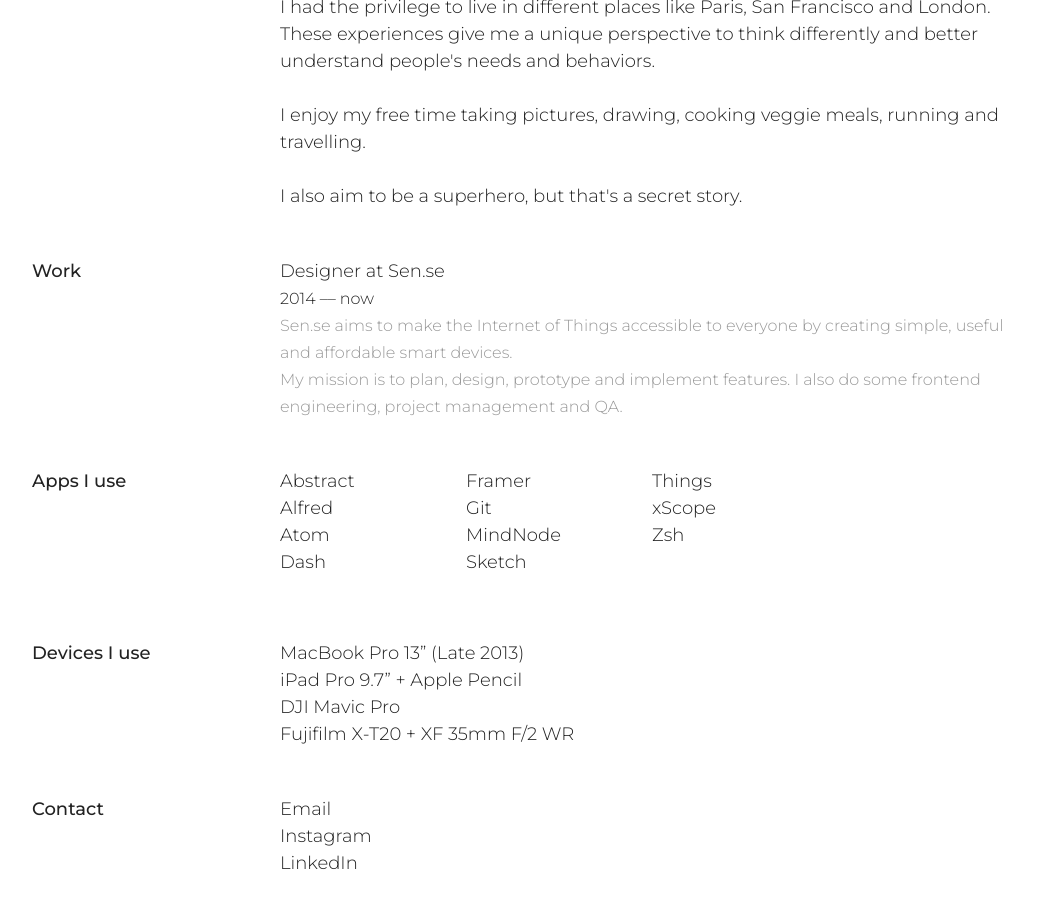
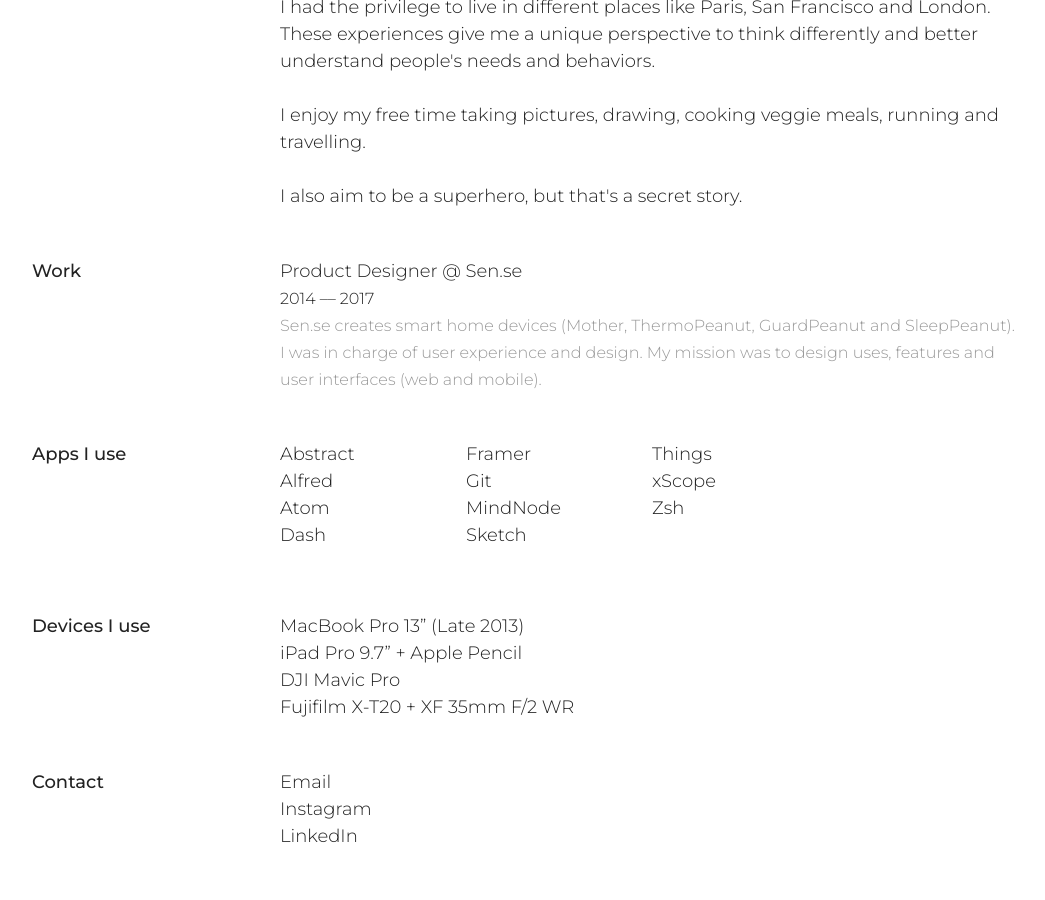
Before and after one commit to superhugo/superhugo.github.io, a Jekyll site: the page built from about.html, in a window 1280 px wide and 900 px high, scrolled down 1273 px. Shown: the whole window, without its empty margins (112-1157 px from the left). Built offline with Jekyll 4.4.1, drawn with Linux system fonts in a browser that asks for light colours.

Commit message:
update about content

```diff
--- a/about.html
+++ b/about.html
@@ -40,16 +40,16 @@
       Work
     </div>
     <div class="col-9 col-sm-12">
-      Designer at Sen.se
+      Product Designer @ Sen.se
       <br>
       <span class="fz-16">
-        2014 –– now
+        2014 –– 2017
       </span>
       <br>
       <span class="text-grey fz-16">
-        Sen.se aims to make the Internet of Things accessible to everyone by creating simple, useful and affordable smart devices.
+        Sen.se creates smart home devices (Mother, ThermoPeanut, GuardPeanut and SleepPeanut).
         <br>
-        My mission is to plan, design, prototype and implement features. I also do some frontend engineering, project management and QA.
+        I was in charge of user experience and design. My mission was to design uses, features and user interfaces (web and mobile).
       </span>
     </div>
   </div>
```
